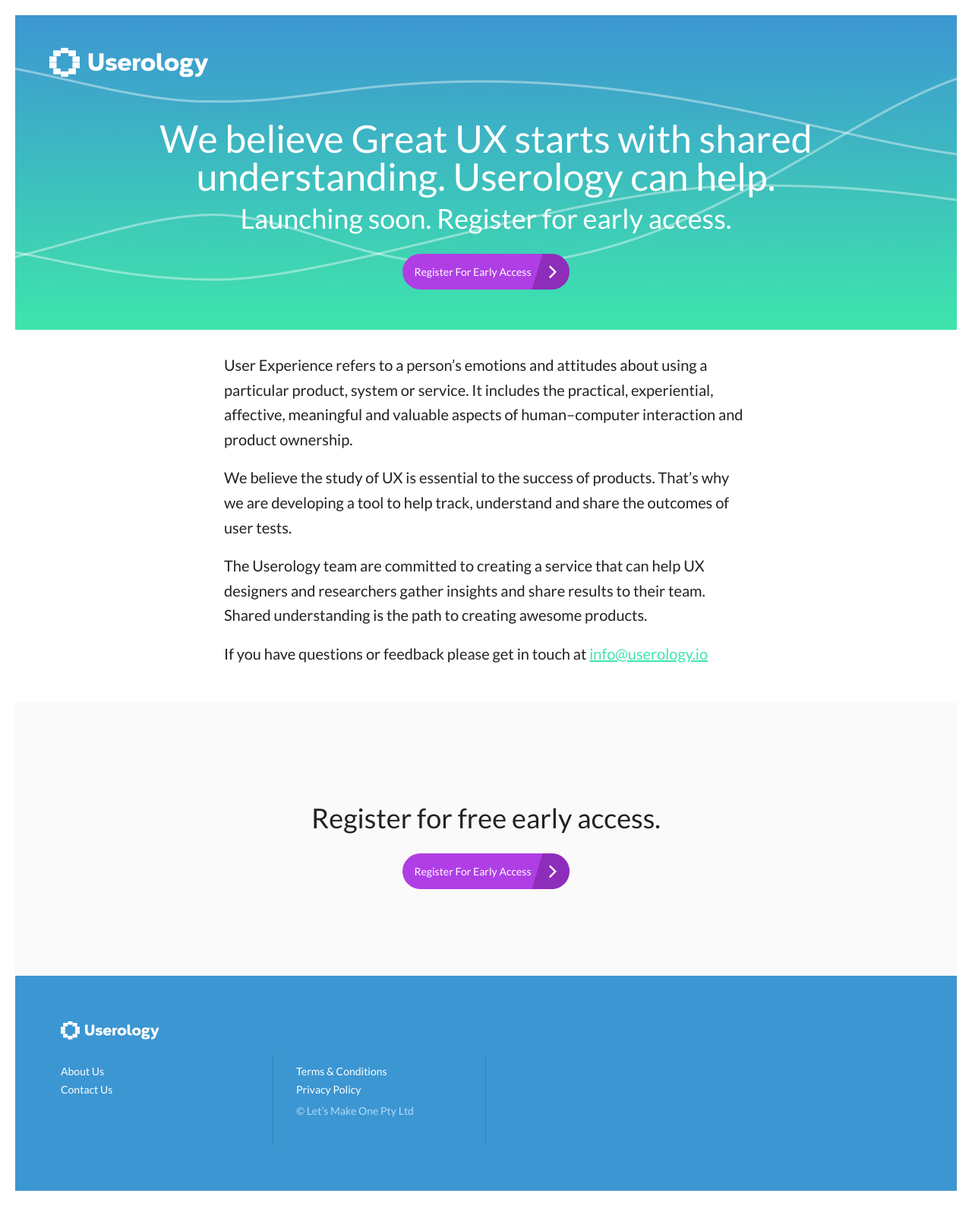
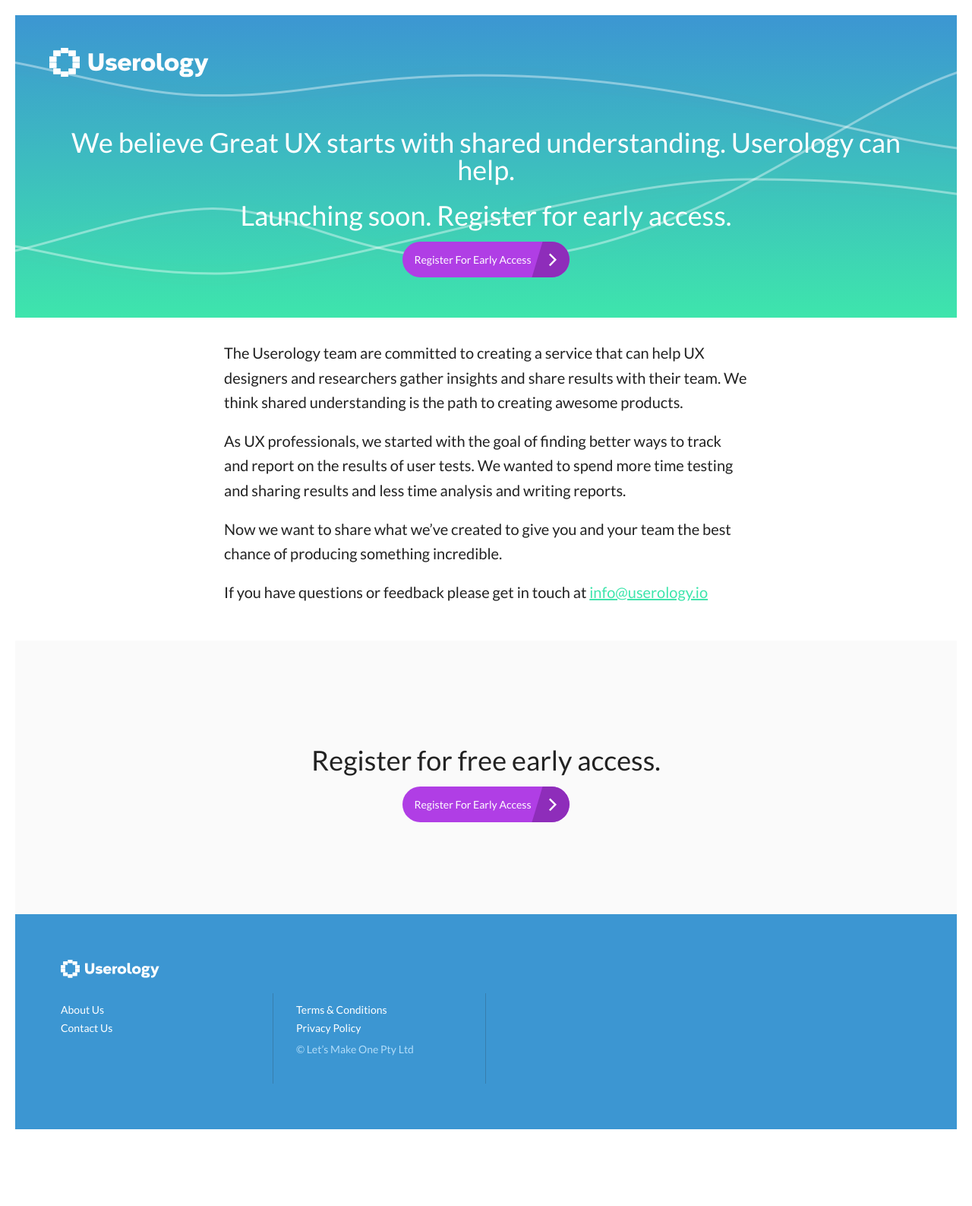
Before and after one commit to davidherse/www_userology, a Jekyll site: the page built from about.md, in a window 1280 px wide. Shown: the whole page at 76% size. Built offline with Jekyll 4.4.1, drawn with Linux system fonts in a browser that asks for light colours; after the commit the page ends 1506 px from its top, so only the background shows below that.

Commit message:
Update copy

```diff
--- a/_sass/_reset.scss
+++ b/_sass/_reset.scss
@@ -48,21 +48,21 @@ p {
 }
 
 h1 {
-  font-size: 50px;
-  margin: 12px 0 36px 0;
+  font-size: 36px;
+  margin: 12px 0 24px 0;
   font-weight: 500;
   line-height: 1em;
 }
 
 h2 {
   font-size: 36px;
-  margin: 12px 0 36px 0;
+  margin: 12px 0 24px 0;
   font-weight: 500;
   line-height: 1em;
 }
 
 h3 {
-  font-size: 26px;
+  font-size: 18px;
   margin: 6px 0;
   font-weight: 500;
 }
--- a/about.md
+++ b/about.md
@@ -4,10 +4,10 @@ title: Userology - About us & user experience
 permalink: /about
 ---
 
-User Experience refers to a person's emotions and attitudes about using a particular product, system or service. It includes the practical, experiential, affective, meaningful and valuable aspects of human–computer interaction and product ownership.
+The Userology team are committed to creating a service that can help UX designers and researchers gather insights and share results with their team. We think shared understanding is the path to creating awesome products.
 
-We believe the study of UX is essential to the success of products. That's why we are developing a tool to help track, understand and share the outcomes of user tests.
+As UX professionals, we started with the goal of finding better ways to track and report on the results of user tests. We wanted to spend more time testing and sharing results and less time analysis and writing reports.
 
-The Userology team are committed to creating a service that can help UX designers and researchers gather insights and share results to their team. Shared understanding is the path to creating awesome products.
+Now we want to share what we've created to give you and your team the best chance of producing something incredible.
 
 If you have questions or feedback please get in touch at [info@userology.io](mailto:info@userology.io)
--- a/style.scss
+++ b/style.scss
@@ -38,9 +38,8 @@
 }
 
 .header__h1 {
- max-width: 1145px;
- margin: 0 auto;
- direction: block;
+  max-width: 1145px;
+  margin: 12px auto 24px auto;
 }
 
 .main, .main--about, .main--privacy-policy {
@@ -71,7 +70,10 @@
   p {
     color: $graphite;
     text-align: center;
-    @extend h1;
+  }
+
+  h2 {
+    text-align: center;
   }
 }
 
@@ -159,7 +161,7 @@ input[type="submit"],
     align-items: flex-end;
     margin-bottom: 40px;
 
-    &:nth-child(even) {
+    &:nth-child(odd) {
        flex-direction: row-reverse;
     }
   }
```
Also changed, not shown: _layouts/index.html (+6 -11 lines).
